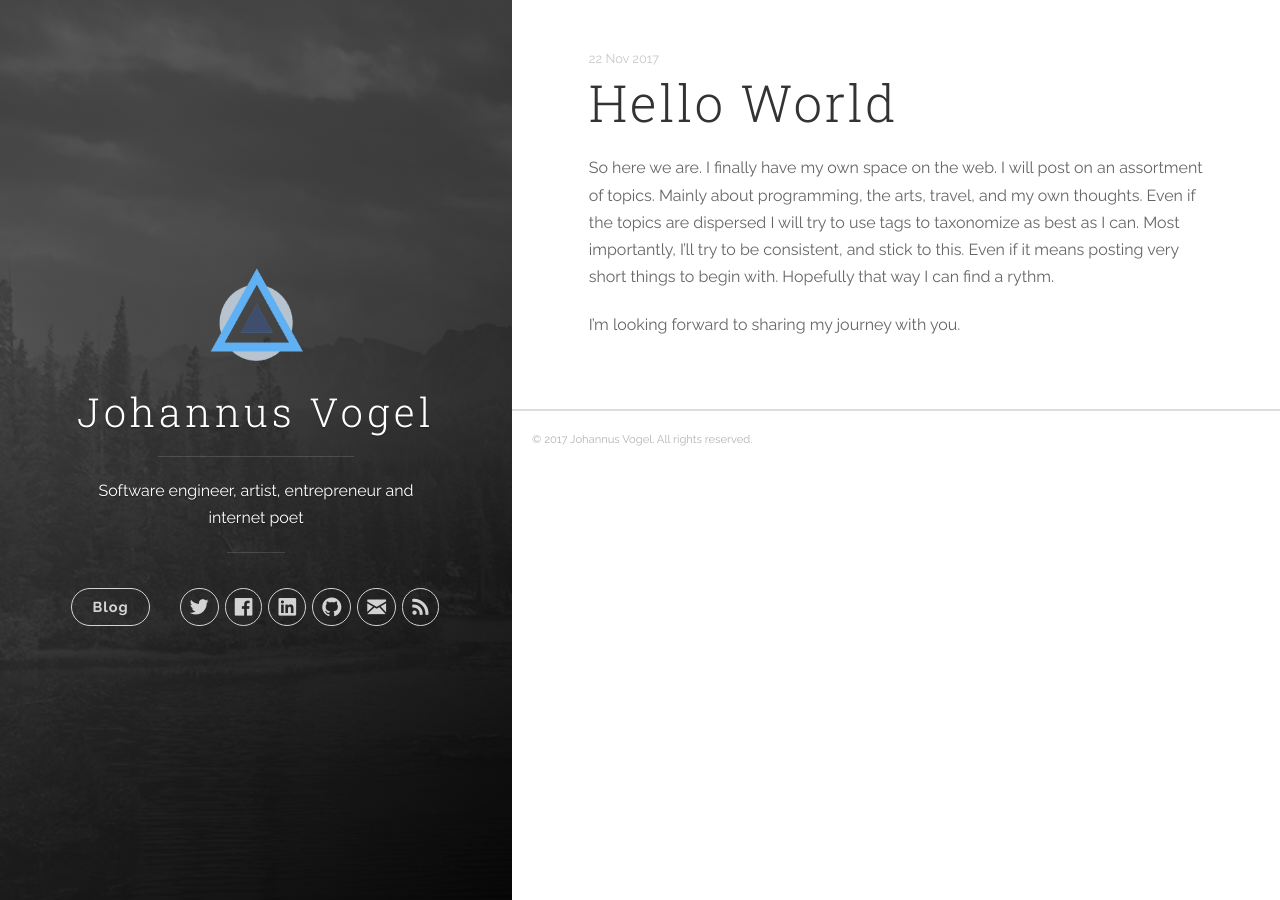
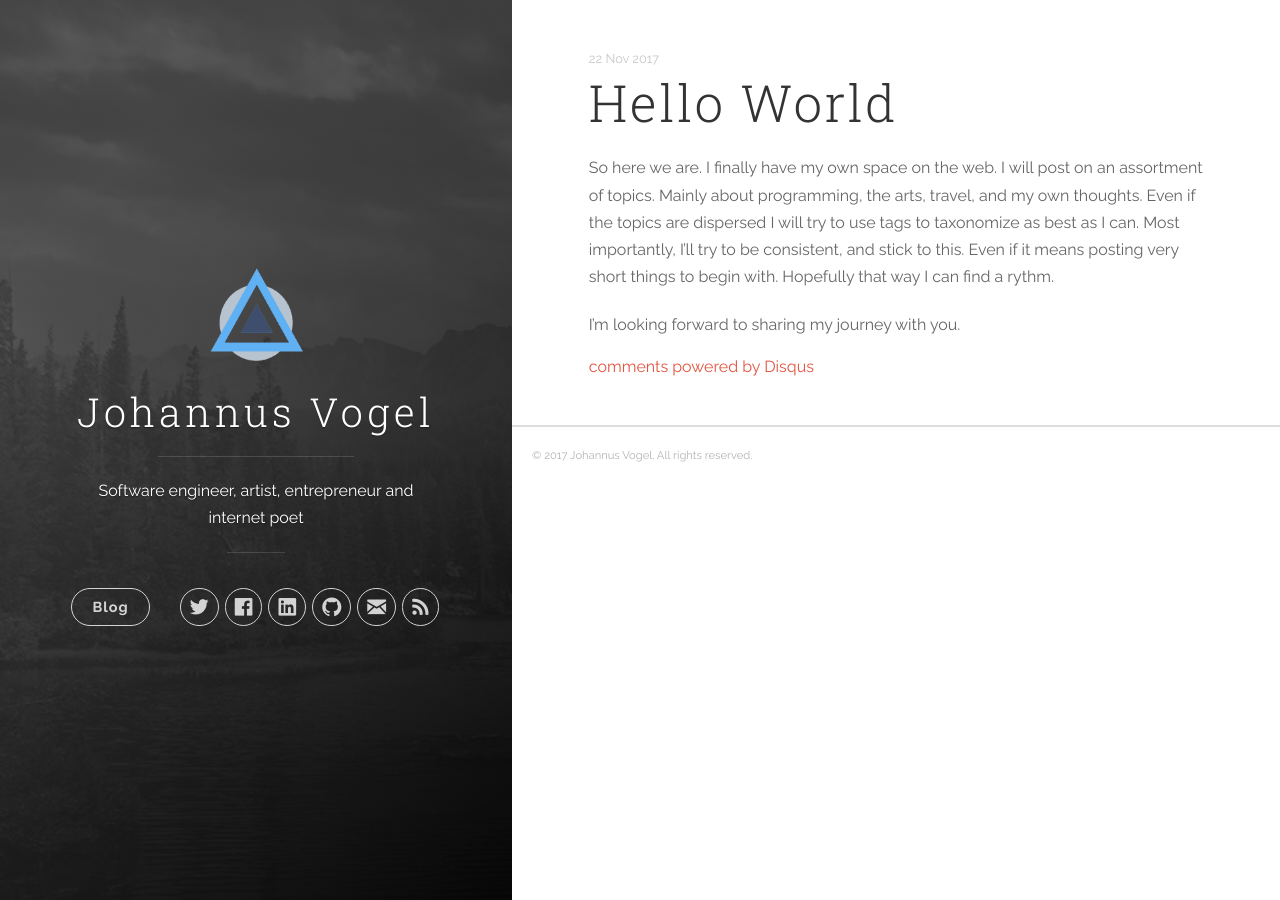
Before and after one commit to javogel/javogel.github.io, a Jekyll site: the page built from _posts/2017-11-22-hello-world.md, in a window 1280 px wide. Built offline with Jekyll 4.4.1, drawn with Linux system fonts in a browser that asks for light colours; nearby versions of some CDN libraries; comment, search, counter and statistics services are not loaded; part of the change alters nothing that is shown.

Commit message:
Update _config.yml

```diff
--- a/_config.yml
+++ b/_config.yml
@@ -17,6 +17,8 @@ defaults:
 description: Software engineer, artist, entrepreneur and internet poet
 url: http://johannusvogel.com
 baseurl:
+google_analytics: 'UA-85017252-1'
+disqus_shortname: 'johannus-vogel'
 author:
   name: Johannus Vogel
   email: johannus.vogel@gmail.com
```
